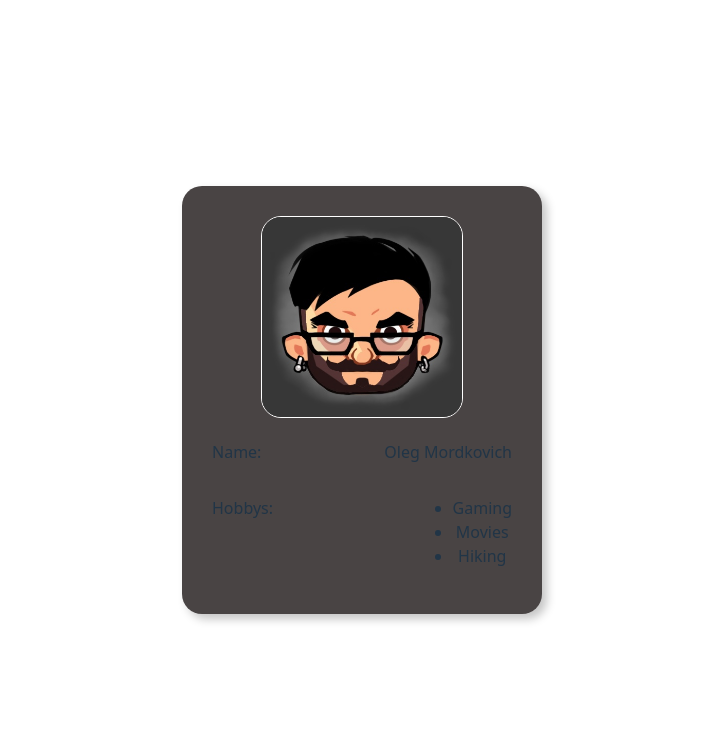
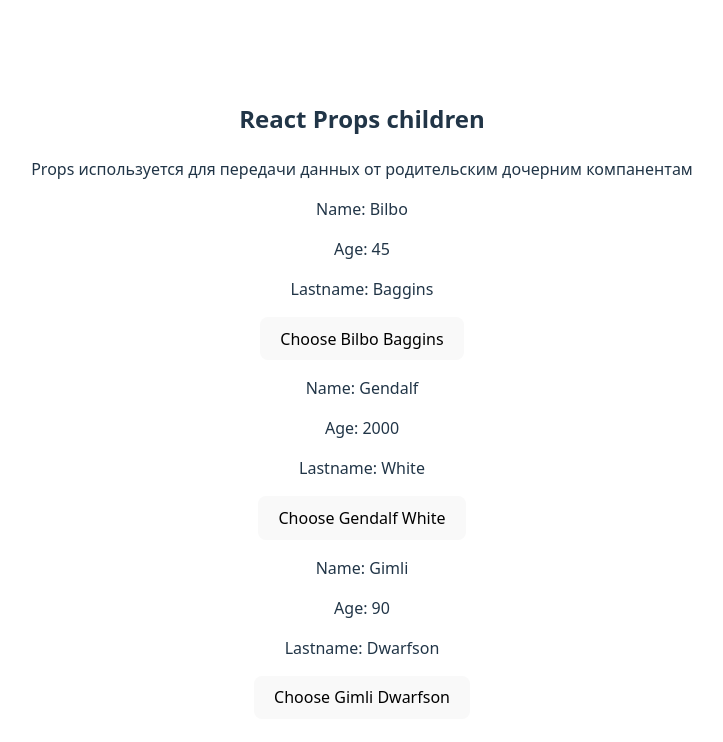
Before and after one commit to omordkovich/cohort45_fs, a React (Vite) app: page / in a window 1280 px wide. Shown: the top 742 px of the page, without its empty margins (278-1001 px from the left). Built offline with nearby package versions, Linux system fonts and the light colour scheme.

Commit message:
added lesson 03

```diff
--- a/package.json
+++ b/package.json
@@ -10,7 +10,6 @@
     "lint": "eslint .",
     "preview": "vite preview",
     "deploy": "vite build && gh-pages -d dist"
-
   },
   "dependencies": {
     "gh-pages": "^6.3.0",
--- a/src/App.jsx
+++ b/src/App.jsx
@@ -1,10 +1,10 @@
 import "./App.css";
-import Homework01 from "./lessons_45FS/lessons/homework_01/Homework01.jsx";
+import Homework_03 from "./lessons_45FS/lessons/homework_03/Homework_03.jsx";
 
 function App() {
   return (
     <>
-      <Homework01 />
+      <Homework_03 />
     </>
   );
 }
--- /dev/null
+++ b/src/components/myButton/MyButton.jsx
@@ -0,0 +1,3 @@
+export default function MyButton({ func, text }) {
+  return <button onClick={func}>{text}</button>;
+}
--- /dev/null
+++ b/src/components/userCard/UserCard.jsx
@@ -0,0 +1,16 @@
+import MyButton from "../myButton/MyButton";
+
+export default function UserCard({ name, age, lastname }) {
+  const handleClick = () => {
+    alert(`Hallo, ${name}!`);
+  };
+
+  return (
+    <div>
+      <p>Name: {name}</p>
+      <p>Age: {age}</p>
+      <p>Lastname: {lastname}</p>
+      <MyButton func={handleClick} text={`Choose ${name} ${lastname}`} />
+    </div>
+  );
+}
--- /dev/null
+++ b/src/lessons_45FS/lessons/homework_03/Homework_03.jsx
@@ -0,0 +1,17 @@
+import MyButton from "../../../components/myButton/MyButton";
+import UserCard from "../../../components/userCard/UserCard";
+
+export default function Homework_03() {
+  return (
+    <div>
+      <h2>React Props children</h2>
+      <p>
+        Props используется для передачи данных от родительским дочерним
+        компанентам
+      </p>
+      <UserCard name={"Bilbo"} age={45} lastname={"Baggins"} />
+      <UserCard name={"Gendalf"} age={2000} lastname={"White"} />
+      <UserCard name={"Gimli"} age={90} lastname={"Dwarfson"} />
+    </div>
+  );
+}
```
